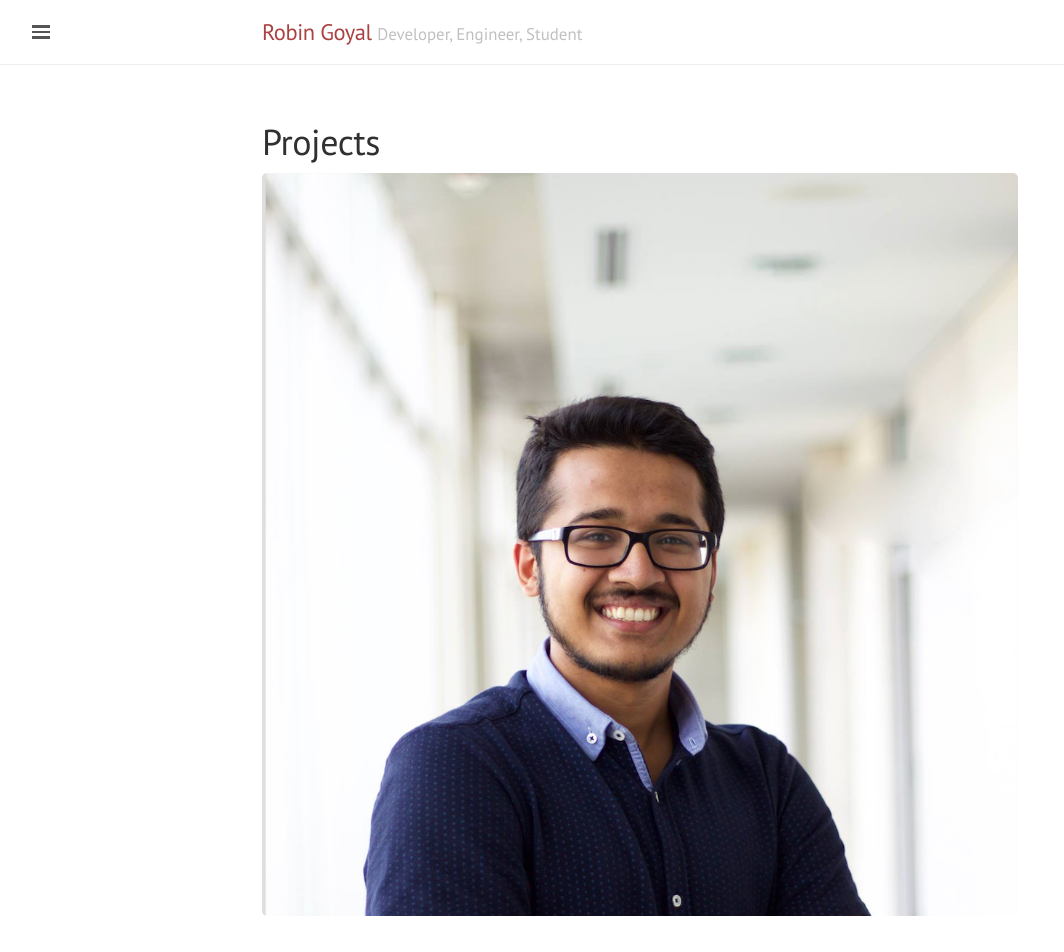
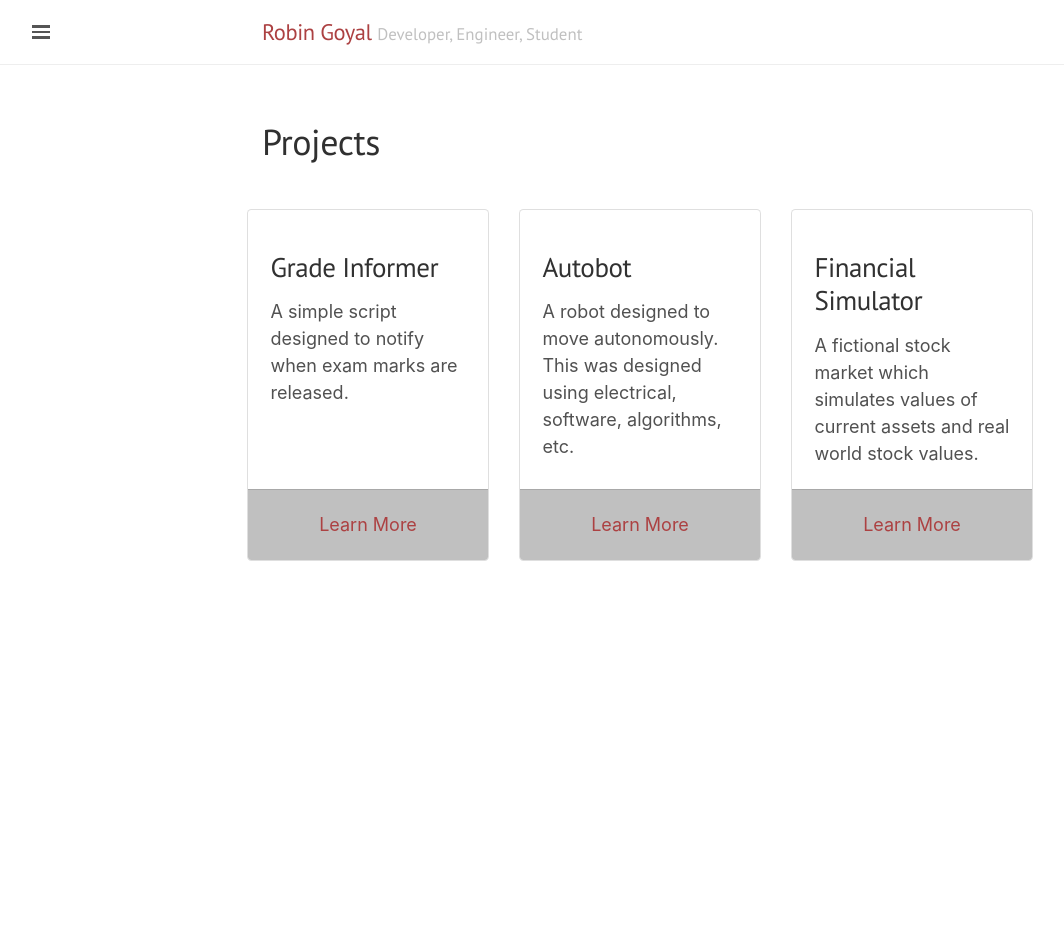
Before and after one commit to robgoyal/robgoyal.github.io, a Jekyll site: the page built from projects.html, in a window 1280 px wide. Shown: the whole page, without its empty margins (0-1064 px from the left). Built offline with Jekyll 4.4.1, drawn with Linux system fonts in a browser that asks for light colours; nearby versions of some CDN libraries; after the commit the page ends 900 px from its top, so only the background shows below that.

Commit message:
Modified projects page layout

```diff
--- a/_includes/head.html
+++ b/_includes/head.html
@@ -33,11 +33,11 @@
   <link rel="stylesheet" href="https://maxcdn.bootstrapcdn.com/bootstrap/4.0.0-beta/css/bootstrap.min.css" integrity="sha384-/Y6pD6FV/Vv2HJnA6t+vslU6fwYXjCFtcEpHbNJ0lyAFsXTsjBbfaDjzALeQsN6M" crossorigin="anonymous">
 
   <!-- CSS -->
-  <link rel="stylesheet" href="{{ site.baseurl }}/public/css/main.css">
   <link rel="stylesheet" href="{{ site.baseurl }}/public/css/form.css">
   <link rel="stylesheet" href="{{ site.baseurl }}/public/css/poole.css">
   <link rel="stylesheet" href="{{ site.baseurl }}/public/css/syntax.css">
   <link rel="stylesheet" href="{{ site.baseurl }}/public/css/lanyon.css">
+  <link rel="stylesheet" href="{{ site.baseurl }}/public/css/main.css">
   <link rel="stylesheet" href="{{ site.baseurl }}/public/css/font-awesome-4.7.0/css/font-awesome.min.css">
   <link rel="stylesheet" href="https://fonts.googleapis.com/css?family=PT+Serif:400,400italic,700%7CPT+Sans:400">
 
--- a/projects.html
+++ b/projects.html
@@ -5,10 +5,50 @@ decription: "Personal projects"
 permalink: /projects/
 ---
 
-<div id="project">
-  <a href="#" data-toggle="modal" data-target="#exampleModal">
-    <img src="{{ site.github.repo }}/public/imgs/profilepic.png"/>
-  </a>
+<div class="projects">
+  <div class="row">
+    <div class="card-deck">
+
+      <div class="card">
+        <div class="card-body">
+          <h2 class="card-title">Grade Informer</h2>
+          <p class="card-text">
+            A simple script designed to notify when exam marks are released.
+          </p>
+        </div>
+        <div class="card-footer">
+          <a href="#" class="btn btn-default btn-block project-button" role="button" data-toggle="modal" data-target="#exampleModal">Learn More</a>
+        </div>
+      </div>
+
+      <div class="card">
+        <div class="card-body">
+          <h2 class="card-title">Autobot</h4>
+          <p class="card-text">
+            A robot designed to move autonomously. This was designed using electrical,
+            software, algorithms, etc.
+          </p>
+        </div>
+        <div class="card-footer">
+          <a href="#" class="btn btn-default btn-block project-button" role="button" data-toggle="modal" data-target="#exampleModal">Learn More</a>
+        </div>
+      </div>
+
+      <div class="card">
+        <div class="card-body">
+          <h2 class="card-title">Financial Simulator</h4>
+          <p class="card-text">
+            A fictional stock market which simulates values of current assets and real world
+            stock values.
+          </p>
+        </div>
+        <div class="card-footer">
+          <a href="#" class="btn btn-default btn-block project-button" role="button" data-toggle="modal" data-target="#exampleModal">Learn More</a>
+        </div>
+      </div>
+
+    </div>
+  </div>
 </div>
 
 <!-- Modal -->
@@ -22,7 +62,7 @@ permalink: /projects/
         </button>
       </div>
       <div class="modal-body">
-        <img style="width: 50%; height: 50%;" src="{{ site.github.repo }}/public/imgs/profilepic.png"/>
+        <img style="width: 50%; height: 50%;" src="{{ site.baseurl }}/public/imgs/sample.jpg"/>
         Name: Project 1
         Author: Robin Goyal
       </div>
@@ -33,3 +73,4 @@ permalink: /projects/
     </div>
   </div>
 </div>
+<!-- End Modal -->
--- a/public/css/main.css
+++ b/public/css/main.css
@@ -125,3 +125,21 @@
   font-size: 0.9em;
   font-style: italic;
 }
+
+/* Projects */
+.projects {
+  margin-top: 45px;
+}
+
+.project-button {
+  text-align: center;
+  margin: 0;
+}
+
+.card {
+  margin-bottom: 20px;
+}
+
+.card-footer {
+  background-color: #c0c0c0;
+}
```
Also changed, not shown: 1 other file.
